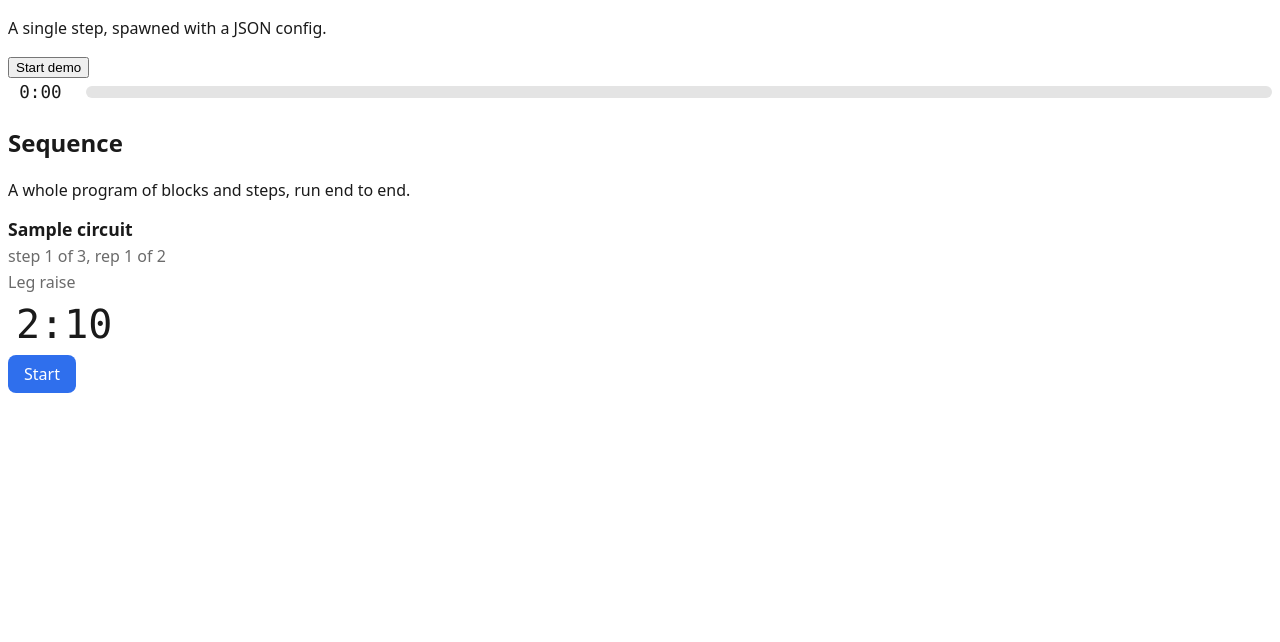
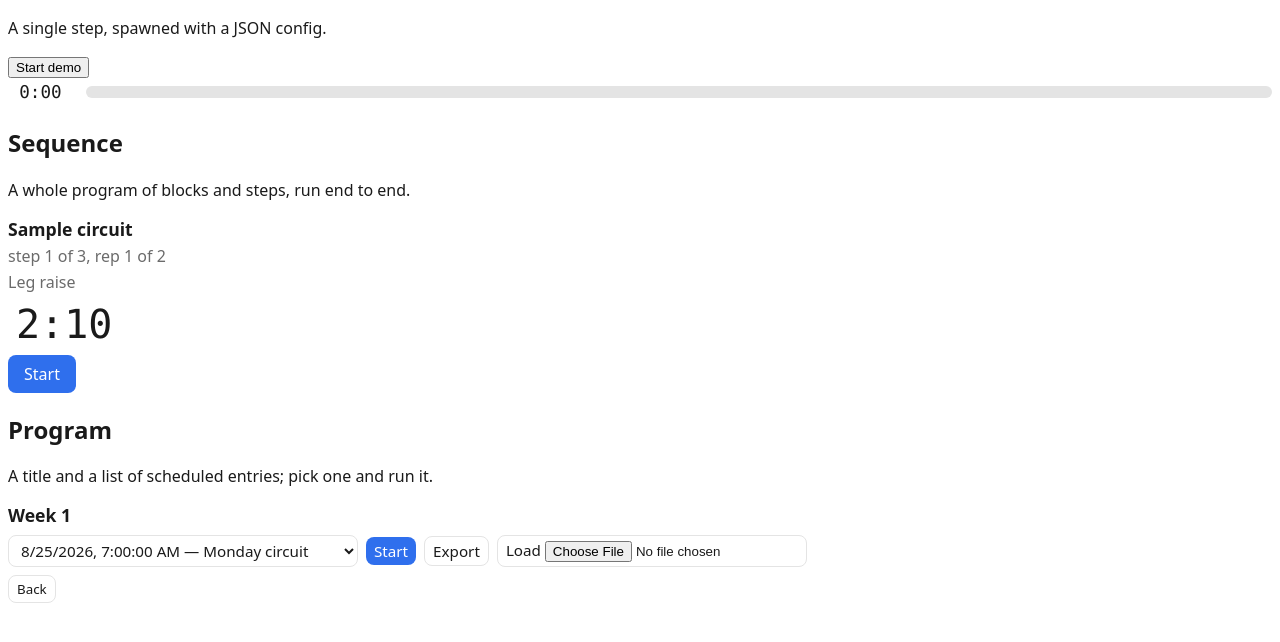
Before and after one commit to VincentBiragnet/cadence, a website: page index.html in a window 1280 px wide. Shown: the part 122-764 px from the top of the page. Drawn offline with Linux system fonts and the light colour scheme.

Commit message:
Implement program: <cadence-program> custom element, styles, tests, demo

```diff
--- a/css/theme.css
+++ b/css/theme.css
@@ -187,3 +187,62 @@ cadence-sequence[data-pulse] .cds-time {
     outline: 2px solid var(--cdc-color-progress);
   }
 }
+
+/* cadence-program: a title, a picker (select + Start/Export/Load), or a
+   running cadence-sequence with a Back affordance — never both at once. */
+cadence-program {
+  display: flex;
+  flex-direction: column;
+  gap: var(--cdc-space-2);
+  font-family: var(--cdc-font);
+}
+
+.cdp-title {
+  font-size: 1.1rem;
+  font-weight: 600;
+}
+
+.cdp-list {
+  display: flex;
+  align-items: center;
+  gap: var(--cdc-space-2);
+  flex-wrap: wrap;
+}
+
+.cdp-select, .cdp-start, .cdp-export, .cdp-load-label {
+  font-family: var(--cdc-font);
+  font-size: 0.95rem;
+  padding: var(--cdc-space-1) var(--cdc-space-2);
+  border-radius: var(--cdc-radius);
+  border: 1px solid var(--cdc-color-track);
+  background: var(--cdc-color-bg);
+  color: inherit;
+}
+
+.cdp-start {
+  background: var(--cdc-color-progress);
+  color: var(--cdc-color-bg);
+  border: none;
+  cursor: pointer;
+}
+
+.cdp-load-label {
+  cursor: pointer;
+}
+
+.cdp-run {
+  display: flex;
+  flex-direction: column;
+  align-items: flex-start;
+  gap: var(--cdc-space-2);
+}
+
+.cdp-back {
+  font-family: var(--cdc-font);
+  background: none;
+  border: 1px solid var(--cdc-color-track);
+  color: inherit;
+  cursor: pointer;
+  padding: var(--cdc-space-1) var(--cdc-space-2);
+  border-radius: var(--cdc-radius);
+}
--- a/index.html
+++ b/index.html
@@ -22,9 +22,16 @@
       <p>A whole program of blocks and steps, run end to end.</p>
       <cadence-sequence id="demo-sequence"></cadence-sequence>
     </section>
+
+    <section>
+      <h2>Program</h2>
+      <p>A title and a list of scheduled entries; pick one and run it.</p>
+      <cadence-program id="demo-program"></cadence-program>
+    </section>
   </main>
   <script src="js/cadence-clock.js"></script>
   <script src="js/cadence-sequence.js"></script>
+  <script src="js/cadence-program.js"></script>
   <script>
     // Real browsers require a user gesture before Web Audio produces sound
     // (KD-14) — spawning a clock straight from a page-load script, with no
@@ -54,6 +61,20 @@
         ]},
       ],
     });
+
+    document.getElementById('demo-program').configure({
+      title: 'Week 1',
+      entries: [
+        { plannedDatetime: '2026-08-25T07:00:00', sequence: {
+          title: 'Monday circuit',
+          blocks: [{ repetitions: 1, steps: [{ label: 'Leg raise', durationSeconds: 5, startFrequency: 440 }] }],
+        }},
+        { plannedDatetime: '2026-08-27T07:00:00', sequence: {
+          title: 'Wednesday circuit',
+          blocks: [{ repetitions: 1, steps: [{ label: 'Crunch', durationSeconds: 5, endFrequency: 880 }] }],
+        }},
+      ],
+    });
   </script>
 </body>
 </html>
--- /dev/null
+++ b/js/cadence-program.js
@@ -0,0 +1,172 @@
+// <cadence-program> — a title plus a list of entries, each pairing a
+// planned datetime with a sequence-clock config. The user picks one entry
+// and runs it (not a forced walk-through of the whole list, G-2); a fresh,
+// *visible* <cadence-sequence> is mounted in place of the list while it
+// runs (unlike sequence-clock's own headless reuse of the atomic clock —
+// here the user genuinely watches it, KD-6).
+//
+// Spawned and driven the same way as the other two components (KD-13-style):
+//   const prog = document.createElement('cadence-program');
+//   prog.configure({
+//     title: "Week 1",
+//     entries: [
+//       { plannedDatetime: "2026-08-25T07:00:00", sequence: { title: "Leg day", blocks: [...] } },
+//     ],
+//   });
+//
+// A classic script (KD-10) — file:// blocks module scripts via CORS and
+// this file needs no import/export. Requires cadence-clock.js and
+// cadence-sequence.js to already be loaded.
+
+function formatPlanned(iso) {
+  // KD-11: human-readable for the label a person reads; the ISO string
+  // underneath (config/export) is untouched.
+  const d = new Date(iso);
+  return Number.isNaN(d.getTime()) ? iso : d.toLocaleString();
+}
+
+class CadenceProgram extends HTMLElement {
+  constructor() {
+    super();
+    this._config = null;
+    this._runningSeq = null;
+  }
+
+  connectedCallback() {
+    if (!this._titleEl) this._render();
+  }
+
+  _render() {
+    this.innerHTML = `
+      <div class="cdp-title"></div>
+      <div class="cdp-list">
+        <select class="cdp-select"></select>
+        <button type="button" class="cdp-start">Start</button>
+        <button type="button" class="cdp-export">Export</button>
+        <label class="cdp-load-label">Load
+          <input type="file" class="cdp-load" accept="application/json">
+        </label>
+      </div>
+      <div class="cdp-run" hidden>
+        <button type="button" class="cdp-back">Back</button>
+      </div>
+      <div class="cdp-live" aria-live="polite"></div>
+    `;
+    this._titleEl = this.querySelector('.cdp-title');
+    this._listEl = this.querySelector('.cdp-list');
+    this._selectEl = this.querySelector('.cdp-select');
+    this._startEl = this.querySelector('.cdp-start');
+    this._exportEl = this.querySelector('.cdp-export');
+    this._loadEl = this.querySelector('.cdp-load');
+    this._runEl = this.querySelector('.cdp-run');
+    this._backEl = this.querySelector('.cdp-back');
+    this._liveEl = this.querySelector('.cdp-live');
+
+    this._startEl.addEventListener('click', () => this._launch());
+    this._backEl.addEventListener('click', () => this._abandon());
+    this._exportEl.addEventListener('click', () => this._export());
+    this._loadEl.addEventListener('change', () => this._load());
+  }
+
+  // The public JS entry point. Fully replaces any prior state, same as
+  // Load does (KD-5) — there is no merge.
+  configure(config) {
+    if (!config || !Array.isArray(config.entries) || config.entries.length === 0) {
+      throw new Error('cadence-program: config.entries must be a non-empty array');
+    }
+    this._config = config;
+    this._titleEl.textContent = config.title || '';
+    this._renderList();
+  }
+
+  set config(value) { this.configure(value); }
+  get config() { return this._config; }
+
+  // Soonest plannedDatetime among entries not yet run (KD-12) — a done
+  // entry is never re-suggested, however its date compares to the rest.
+  _suggestedIndex() {
+    let best = -1;
+    this._config.entries.forEach((e, i) => {
+      if (e.actualDatetime) return;
+      if (best === -1 || new Date(e.plannedDatetime) < new Date(this._config.entries[best].plannedDatetime)) {
+        best = i;
+      }
+    });
+    return best;
+  }
+
+  _renderList() {
+    const suggested = this._suggestedIndex();
+    this._selectEl.innerHTML = this._config.entries.map((e, i) => {
+      const done = e.actualDatetime ? ' (done)' : '';
+      const title = (e.sequence && e.sequence.title) || 'Untitled';
+      return `<option value="${i}">${formatPlanned(e.plannedDatetime)} — ${title}${done}</option>`;
+    }).join('');
+    if (suggested !== -1) this._selectEl.value = String(suggested);
+  }
+
+  _launch() {
+    const index = Number(this._selectEl.value);
+    const entry = this._config.entries[index];
+    this._listEl.hidden = true;
+    this._runEl.hidden = false;
+
+    this._runningSeq = document.createElement('cadence-sequence');
+    this._runningSeq.addEventListener('cadence:complete', () => this._onComplete(entry));
+    this._runEl.appendChild(this._runningSeq);
+    this._runningSeq.configure(entry.sequence);
+    this._announce(`Started ${entry.sequence.title || 'session'}`);
+  }
+
+  // Abandons the whole session — distinct from sequence-clock's own
+  // internal non-goals (pause/skip/rewind within a run). No actualDatetime
+  // is recorded (KD-7).
+  _abandon() {
+    this._teardownRun();
+    this._listEl.hidden = false;
+  }
+
+  _onComplete(entry) {
+    entry.actualDatetime = new Date().toISOString();
+    this._teardownRun();
+    this._listEl.hidden = false;
+    this._renderList();
+    this._announce(`Completed ${entry.sequence.title || 'session'}`);
+    this.dispatchEvent(new CustomEvent('cadence:entryComplete', { detail: { entry } }));
+  }
+
+  _teardownRun() {
+    if (this._runningSeq) {
+      this._runningSeq.remove();
+      this._runningSeq = null;
+    }
+    this._runEl.hidden = true;
+  }
+
+  // Announces start/completion only — not a continuous state, so there's
+  // no spam risk here regardless (G-3, KD-10).
+  _announce(text) {
+    this._liveEl.textContent = text;
+  }
+
+  _export() {
+    const blob = new Blob([JSON.stringify(this._config, null, 2)], { type: 'application/json' });
+    const url = URL.createObjectURL(blob);
+    const a = document.createElement('a');
+    a.href = url;
+    a.download = `${(this._config.title || 'program').trim().replace(/\s+/g, '-').toLowerCase()}.json`;
+    a.click();
+    URL.revokeObjectURL(url);
+  }
+
+  _load() {
+    const file = this._loadEl.files[0];
+    if (!file) return;
+    const reader = new FileReader();
+    reader.onload = () => this.configure(JSON.parse(reader.result));
+    reader.readAsText(file);
+    this._loadEl.value = ''; // so selecting the same file again still fires change
+  }
+}
+
+customElements.define('cadence-program', CadenceProgram);
```
Also changed, not shown: sdd/specs/program.spec.md (+11 -10 lines), tests/program-a11y.spec.js (added, +23 -0 lines), tests/program-config.spec.js (added, +53 -0 lines), tests/program-export-load.spec.js (added, +38 -0 lines), tests/program-launch.spec.js (added, +68 -0 lines).
